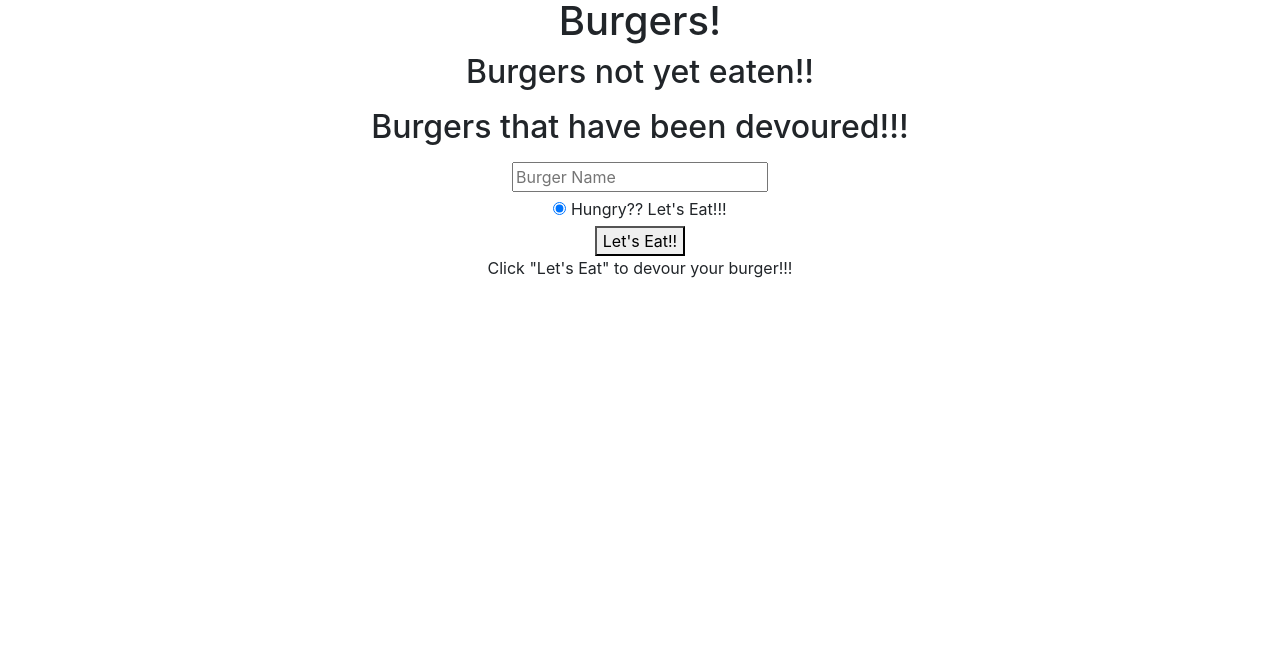
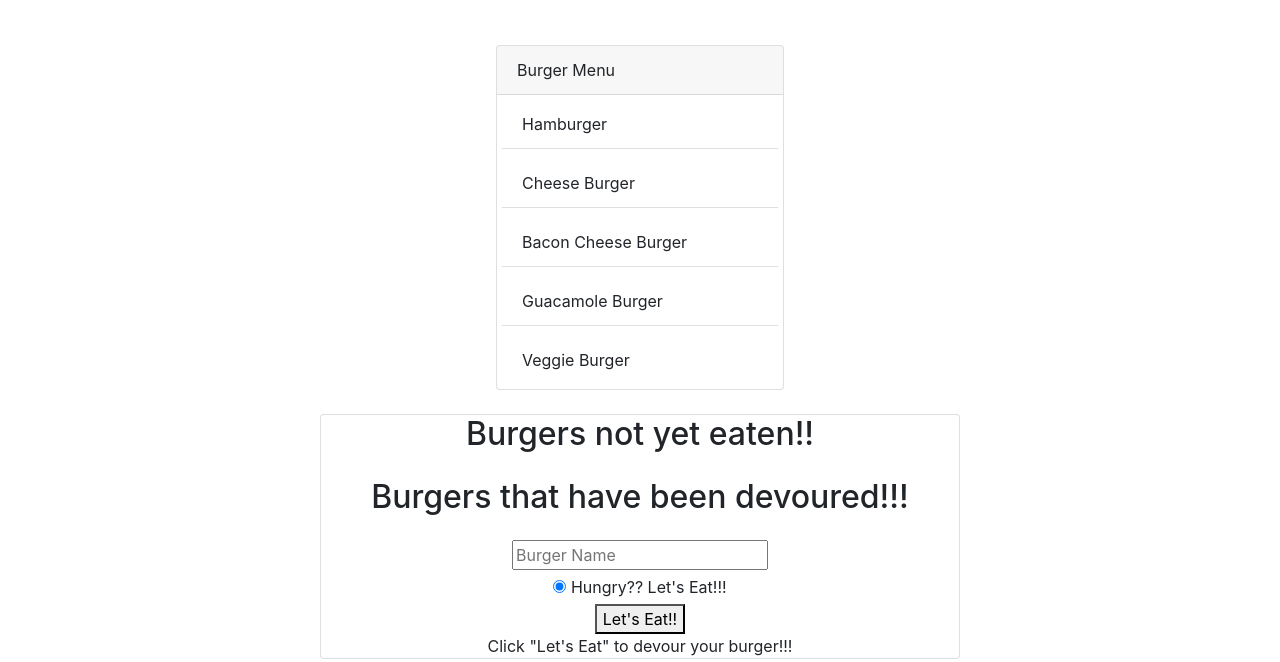
Before and after one commit to dspark8916/Burger, a website: page public/index.html in a window 1280 px wide. Shown: the part 488-1150 px from the top of the page. Before the commit the page ends 800 px from the top, so only its background shows below. Drawn offline with nearby package versions, Linux system fonts and the light colour scheme; no server answers.

Commit message:
inserted cards and ol into index.html

```diff
--- a/public/index.html
+++ b/public/index.html
@@ -20,10 +20,24 @@
       src="https://www.bestfamilyguide.com/gallery/3-best-juicy-homemade-beef-burger-recipes-pictures/3-Best-Juicy-Homemade-Beef-Burger-Recipes1.jpg"
       alt="burger image" style="height: 250px; width: 400px;">
   </div>
+<br>
+<br>
+  <div class="container">
 
-  <div class="container text-center">
-    <h1>Burgers!</h1>
-
+    <div class="card mx-auto" style="width: 18rem;">
+      <div class="card-header">
+        Burger Menu
+      </div>
+      <ol class="list-group list-group-flush">
+        <li class="list-group-item">Hamburger</li>
+        <li class="list-group-item">Cheese Burger</li>
+        <li class="list-group-item">Bacon Cheese Burger</li>
+        <li class="list-group-item">Guacamole Burger</li>
+        <li class="list-group-item">Veggie Burger</li>
+      </ol>
+    </div>
+    <br>
+    <div class="card mx-auto text-center" style="width: 40rem;">
     <h2>Burgers not yet eaten!!</h2>
 
     <ul id="notDevouredBurgers"></ul>
@@ -48,6 +62,10 @@
       </p>
     </form>
   </div>
+  </div>
+  <br>
+  <br>
+  <br>
 
   <script src="https://code.jquery.com/jquery-3.1.1.min.js"></script>
   <script src="https://cdnjs.cloudflare.com/ajax/libs/popper.js/1.16.1/umd/popper.min.js"></script>
```
Also changed, not shown: 1 other file.
